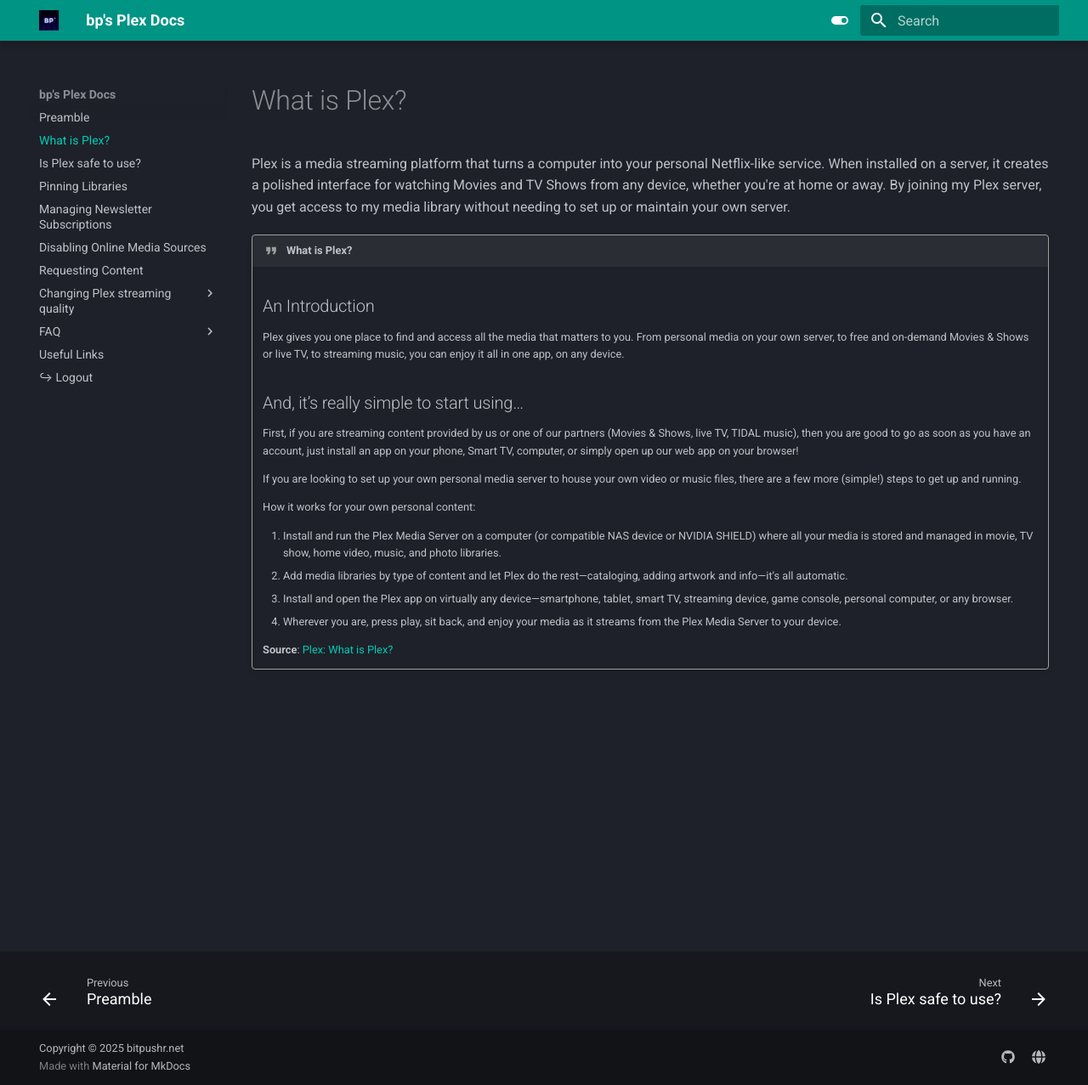
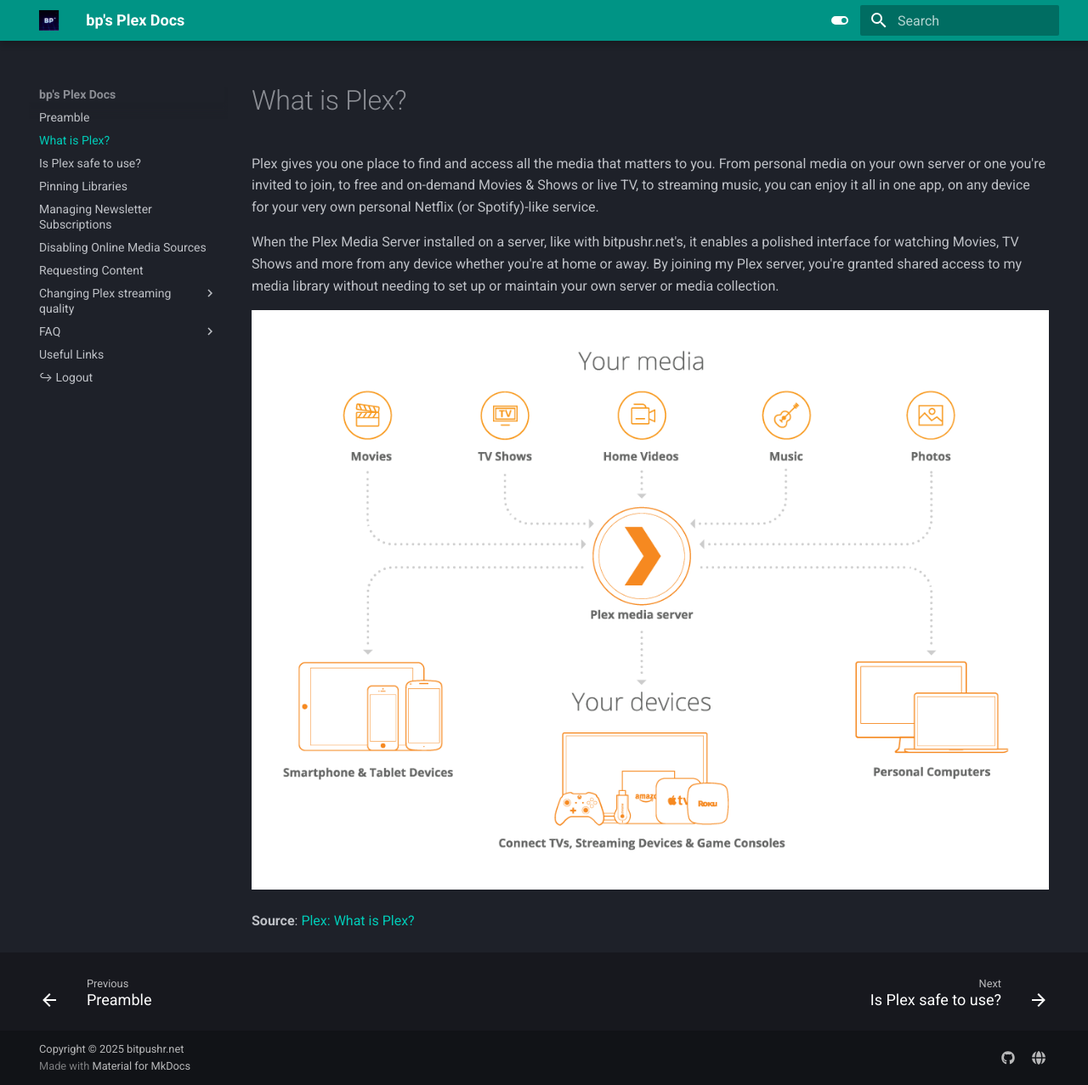
Before and after one commit to bitpushr/plexdocs, an MkDocs documentation site: the page built from docs/what-is-plex.md, in a window 1280 px wide and 1277 px high. Shown: the whole window at 85% size. Built offline with MkDocs 1.6.1 and Material for MkDocs 9.7.7, drawn with Linux system fonts in a browser that asks for light colours.

Commit message:
Update what is plex

```diff
--- a/docs/what-is-plex.md
+++ b/docs/what-is-plex.md
@@ -1,23 +1,10 @@
-# What is Plex?
+---
+title: What is Plex?
+---
+Plex gives you one place to find and access all the media that matters to you. From personal media on your own server or one you're invited to join, to free and on-demand Movies & Shows or live TV, to streaming music, you can enjoy it all in one app, on any device for your very own personal Netflix (or Spotify)-like service.
 
-Plex is a media streaming platform that turns a computer into your personal Netflix-like service. When installed on a server, it creates a polished interface for watching Movies and TV Shows from any device, whether you're at home or away. By joining my Plex server, you get access to my media library without needing to set up or maintain your own server.
+When the Plex Media Server installed on a server, like with bitpushr.net's, it enables a polished interface for watching Movies, TV Shows and more from any device whether you're at home or away. By joining my Plex server, you're granted shared access to my media library without needing to set up or maintain your own server or media collection.
 
-!!! quote "What is Plex?"
+![Matrix](assets/images/plex-works-matrix-1.webp)
 
-    ## An Introduction
-    Plex gives you one place to find and access all the media that matters to you. From personal media on your own server, to free and on-demand Movies & Shows or live TV, to streaming music, you can enjoy it all in one app, on any device.
-
-    ## And, it’s really simple to start using…
-    First, if you are streaming content provided by us or one of our partners (Movies & Shows, live TV, TIDAL music), then you are good to go as soon as you have an account, just install an app on your phone, Smart TV, computer, or simply open up our web app on your browser!
-
-    If you are looking to set up your own personal media server to house your own video or music files, there are a few more (simple!) steps to get up and running.
-
-    How it works for your own personal content:
-
-    1. Install and run the Plex Media Server on a computer (or compatible NAS device or NVIDIA SHIELD) where all your media is stored and managed in movie, TV show, home video, music, and photo libraries.
-    2. Add media libraries by type of content and let Plex do the rest—cataloging, adding artwork and info—it’s all automatic.
-    3. Install and open the Plex app on virtually any device—smartphone, tablet, smart TV, streaming device, game console, personal computer, or any browser.
-    4. Wherever you are, press play, sit back, and enjoy your media as it streams from the Plex Media Server to your device.
-
-
-    **Source**: [Plex: What is Plex?](https://support.plex.tv/articles/200288286-what-is-plex/)
+**Source**: [Plex: What is Plex?](https://support.plex.tv/articles/200288286-what-is-plex/)
```
Also changed, not shown: docs/assets/images/plex-works-matrix-1.webp (added).
